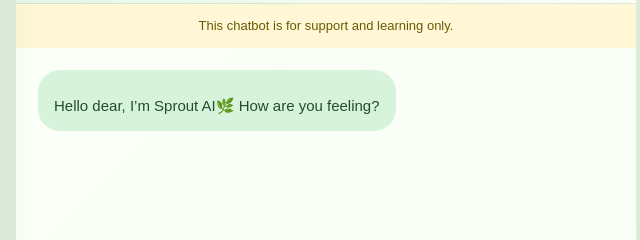
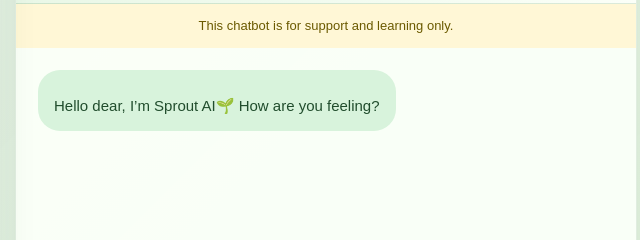
Before and after one commit to leolloyd14-stu/isteamo_project, a website: page ai.html in a window 1280 px wide. Shown: the part 290-530 px from the top of the page, 289-929 px from the left. Drawn offline with Linux system fonts and the light colour scheme.

Commit message:
Changed emoji

```diff
--- a/ai.html
+++ b/ai.html
@@ -55,7 +55,7 @@
 
       <div class="chat-messages" id="chatMessages">
         <div class="message bot-message">
-        Hello dear, I’m Sprout AI🌿 How are you feeling?
+        Hello dear, I’m Sprout AI🌱 How are you feeling?
         </div>
       </div>
 
```
